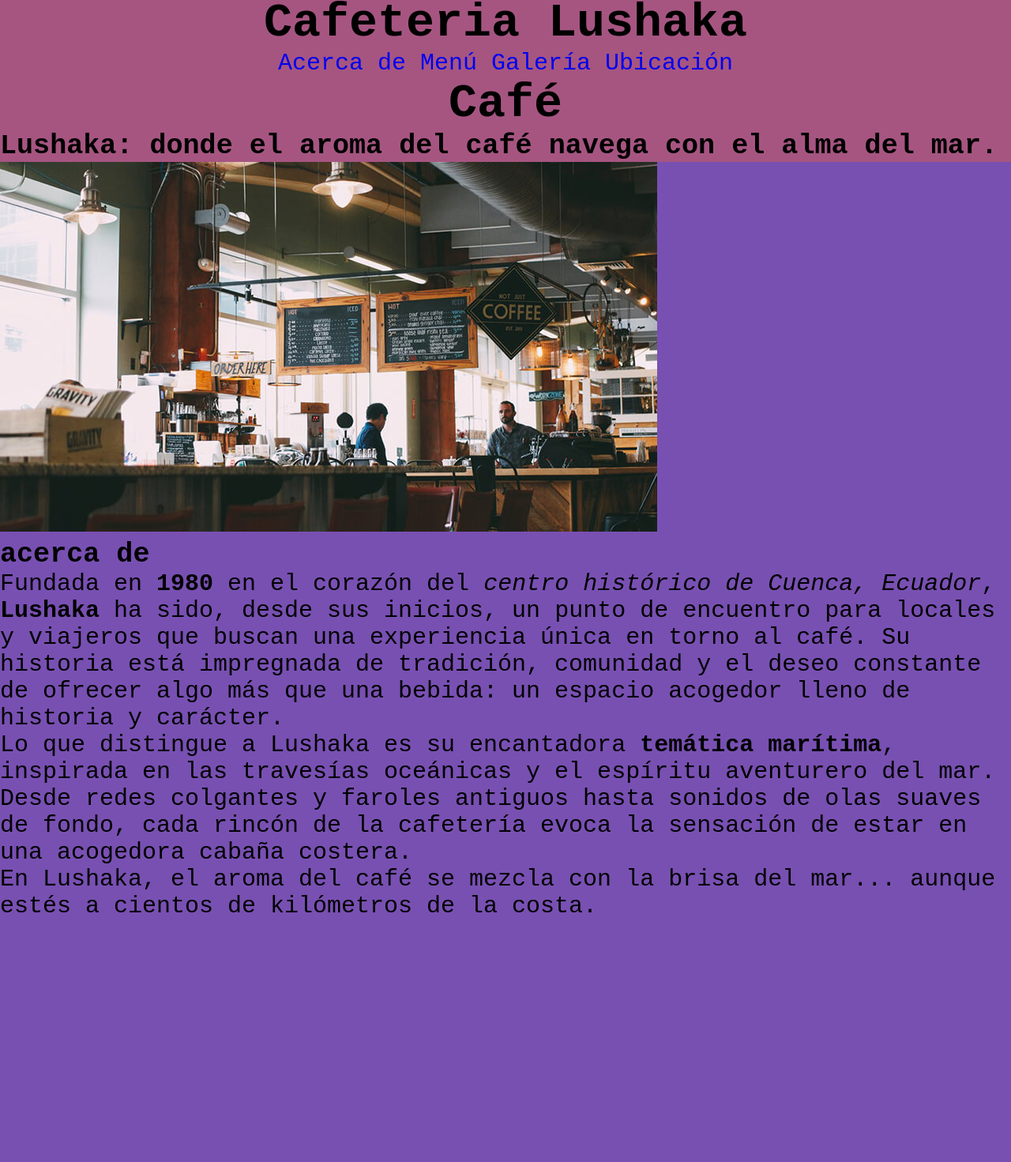
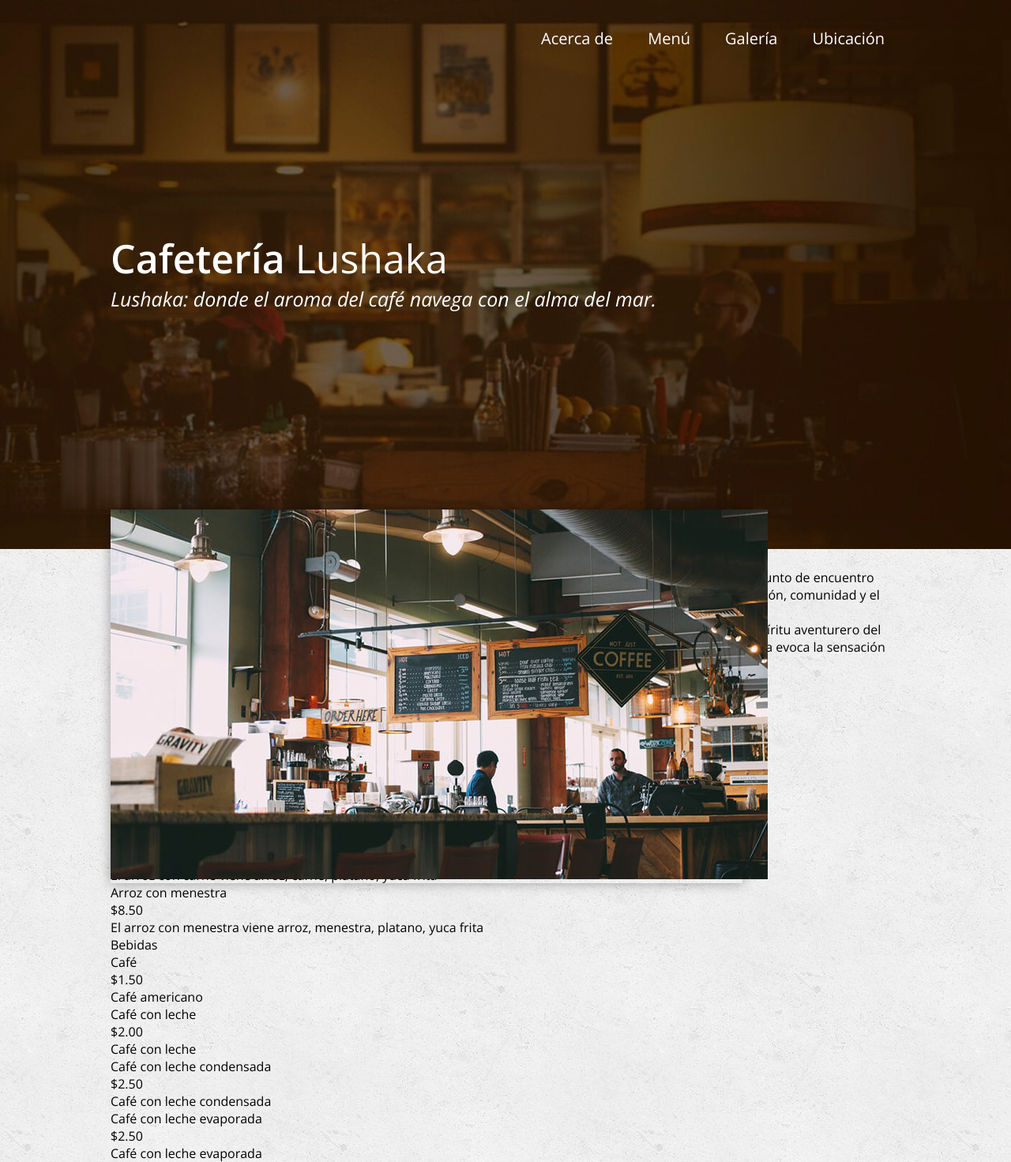
Before and after one commit to Exosphere-Idyllic/Cafeteria, a plain HTML site: page index.html in a window 1280 px wide. Shown: the part 5-1476 px from the top of the page at 79% size. Before the commit the page ends 1169 px from the top, so only its background shows below. Drawn offline with nearby package versions, Linux system fonts and the light colour scheme.

Commit message:
Version 2.8 - more styles

```diff
--- a/Styles/estilos.css
+++ /dev/null
@@ -1,30 +0,0 @@
-/*Estilos css para el index*/
-*{
-    margin: 0;
-    padding: 0;
-    box-sizing: border-box;
-}
-/*Estilos al body*/
-body{
-    background-color: #7850B2;
-    font-family: 'Courier New', Courier, monospace;
-    font-size: 30px;
-}
-header{
-    background-color: #A65581;
-    text-align: left;
-}
-header h1{
-    color: black;
-    text-align: center;
-}
-.menu{
-    text-align: center;
-}
-a{
-    text-decoration: none;
-}
-a:hover{
-    text-decoration: underline;
-    color: #24213B;
-}
--- /dev/null
+++ b/Styles/styles.css
@@ -0,0 +1,83 @@
+/*Estilos css para el index*/
+*{
+    margin: 0;
+    padding: 0;
+    box-sizing: border-box;
+    -webkit-box-sizing: border-box;
+    -moz-box-sizing: border-box;
+}
+/*Estilos al body*/
+body{
+    font-family: Open Sans;
+    font-size: 16px;
+}
+.Container{
+    width: 90%;
+    max-width: 1000px;
+    margin: auto;
+    overflow: hidden;
+}
+header{
+    width: 100%;
+    background: url('../Img/Cafe-BG.jpg');
+    background-size: cover;
+    background-attachment: fixed;
+    background-position: center 0;
+}
+header .Container{
+    position: relative;
+    height: 700px;
+}header .nav-menu{
+    width: 100%;
+    text-align: right;
+}
+header .nav-menu a{
+    color: white;
+    font-size: 20px;
+    font-weight: 300;
+    display: inline-block;
+    margin: 40px 20px;
+    text-decoration: none;
+    position: relative;
+}
+header .nav-menu a:hover{
+    color: brown;
+    text-decoration:underline ;
+}
+header .text{
+    width: 100%;
+    color: white;
+    position: absolute;
+    top: 50%;
+    margin-top: -52px;
+}
+header .text .c-name{
+    font-size: 50px;
+    font-weight: 600;
+}
+header .text .c-name span{
+    font-weight: 300;
+}
+header .text h3{
+    font-weight: 300;
+    font-size: 25px;
+    font-style: italic;
+}
+/*Main part*/
+.main{
+    background: url('../Img/Paper-BG.jpg');
+    background-repeat: repeat;
+}
+/*about part*/
+.main .about .Container{
+    overflow: visible;
+    position: relative;
+}
+.main .about .Picture{
+    width: 80%;
+    position: absolute;
+    left: 0;
+    top: -50px;
+    z-index: 0;
+    box-shadow: 0px 0px 15px rgba(0, 0, 0, .35);
+}
--- a/index.html
+++ b/index.html
@@ -1,35 +1,40 @@
 <!DOCTYPE html>
 <html lang="en">
 <head>
-    <link rel="stylesheet" href="Styles/estilos.css">
+    <link rel="stylesheet" href="Styles/styles.css">
     <meta charset="UTF-8">
     <meta name="viewport" content="width=device-width, initial-scale=1.0">
+    <link rel="preconnect" href="https://fonts.googleapis.com">
+<link rel="preconnect" href="https://fonts.gstatic.com" crossorigin>
+    <link href="https://fonts.googleapis.com/css2?family=Open+Sans:ital,wght@0,300..800;1,300..800&display=swap" rel="stylesheet">
     <title>Cafeteria Lushaka</title>
 </head>
+
 <body>
+
 <!--Header-->
 <header>
-        <h1>Cafeteria Lushaka</h1>
     <!--Menú de navegación-->
-        <div>
-            <nav class="menu">
+    <div class="Container">
+        <nav class="nav-menu">
             <a href="#" id="btn-about">Acerca de</a>
-                <a href="3" id="btn-Menu">Menú</a>
+            <a href="#" id="btn-Menu">Menú</a>
             <a href="#" id="btn-Gallery">Galería</a>
             <a href="#" id="btn-location">Ubicación</a>
         </nav>
+        <div class="text">
+            <h1 class="c-name">Cafetería<span> Lushaka</span></h1>
+            <h3>Lushaka: donde el aroma del café navega con el alma del mar.</h3>
         </div>
-        <div>
-            <h1>Café</h1><!--añadir <span>texto</span>-->
-            <h3>Lushaka: donde el aroma del café navega con el alma del mar.</h3>
     </div>
 </header>
 <!--Header fin-->
 <!--Main-->
-<section id="about">
+<section class="main">
+<section class="about" id="about">
     <!--inicio del acerca-->
-    <div>
-        <div>
+    <div class="Container">
+        <div class="Picture">
             <img src="Img/coffee shop-BG.jpg" alt="lobby">
         </div>
         <article>
@@ -49,5 +54,62 @@
         </article>
     </div>
 </section>
+<!--Fin-Acxdrca de-->
+<!--Inicio de la sección menú-->
+<section class="menu">
+    <div class="Container">
+        <h3 class="titulo" id="platillos">Menú</h3>
+        <div class="contenedor-menu2">
+            <article>
+                <p class="cotegoria">De comer</p>
+                <div class="platillo">
+                    <p class="nombre">Arroz camarón</p>
+                    <p class="precio">$8.50</p>
+                    <p class="descripcion">El arroz con camarón viene arroz, camarón, platano, yuca frita</p>
+                </div>
+                <div class="platillo">
+                    <p class="nombre">Aroz con pollo</p>
+                    <p class="precio">$5.50</p>
+                    <p class="descripcion">El arroz con pollo viene arroz, pollo, platano, yuca frita</p>
+                </div>
+                <div class="platillo">
+                    <p class="nombre">Arroz con carne</p>
+                    <p class="precio">$6.50</p>
+                    <p class="descripcion">El arroz con carne viene arroz, carne, platano, yuca frita</p>
+                </div>
+                <div class="platillo">
+                    <p class="nombre">Arroz con menestra</p>
+                    <p class="precio">$8.50</p>
+                    <p class="descripcion">El arroz con menestra viene arroz, menestra, platano, yuca frita</p>
+                </div>
+            </article><!--Fin de la sección de comida-->
+            <!--Inicio de sección bebidas-->
+            <article>
+                <p class="categoria">Bebidas</p>
+                <div class="platillo">
+                    <p class="nombre">Café</p>
+                    <p class="precio">$1.50</p>
+                    <p class="descripcion">Café americano</p>
+                </div>
+                <div class="platillo">
+                    <p class="nombre">Café con leche</p>
+                    <p class="precio">$2.00</p>
+                    <p class="descripcion">Café con leche</p>
+                </div>
+                <div class="platillo">
+                    <p class="nombre">Café con leche condensada</p>
+                    <p class="precio">$2.50</p>
+                    <p class="descripcion">Café con leche condensada</p>
+                </div>
+                <div class="platillo">
+                    <p class="nombre">Café con leche evaporada</p>
+                    <p class="precio">$2.50</p>
+                    <p class="descripcion">Café con leche evaporada</p>
+                </div>
+            </article>
+        </div>
+    </div>
+</section>
+</section>
 </body>
 </html>
```
Lines whose indentation alone changed are shown as unchanged.
